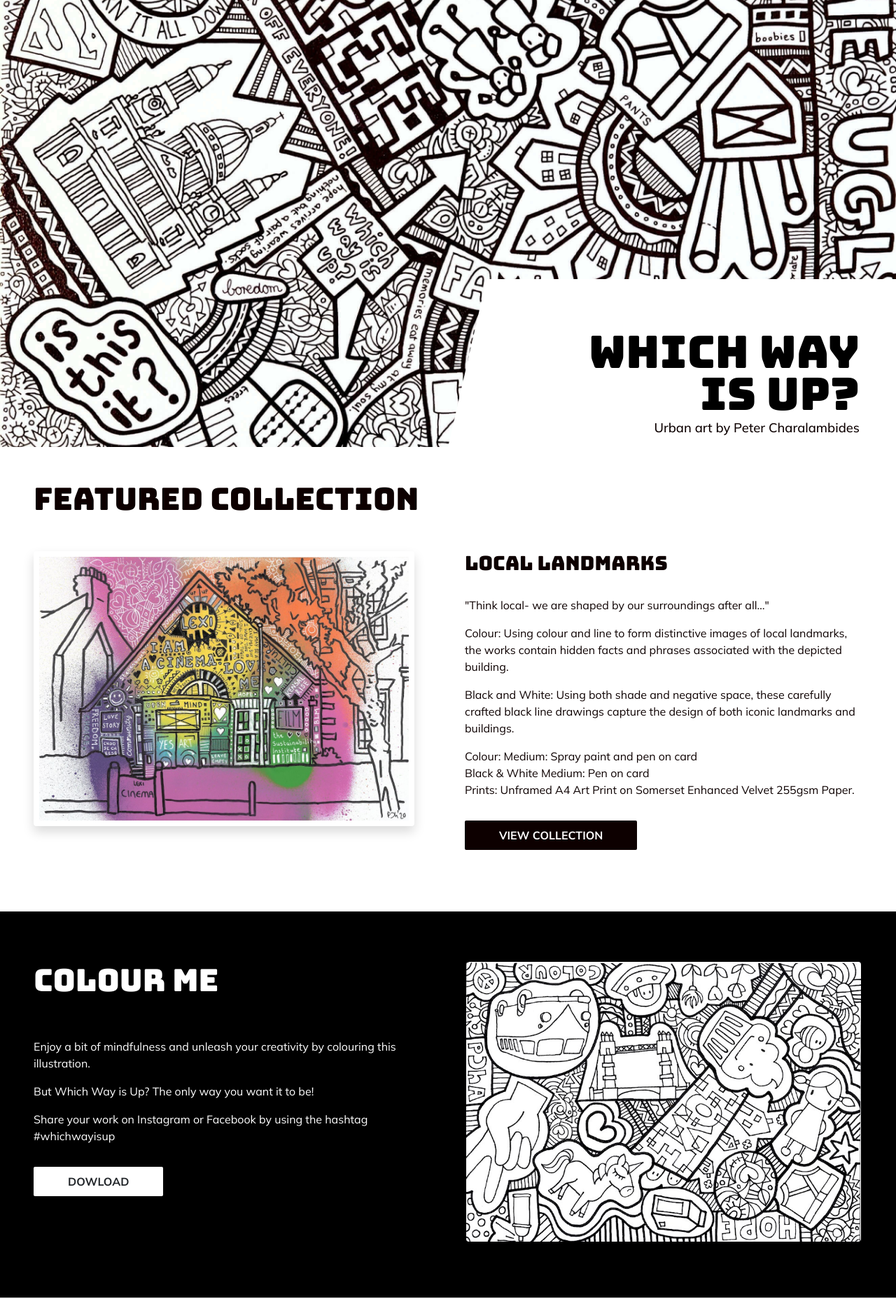
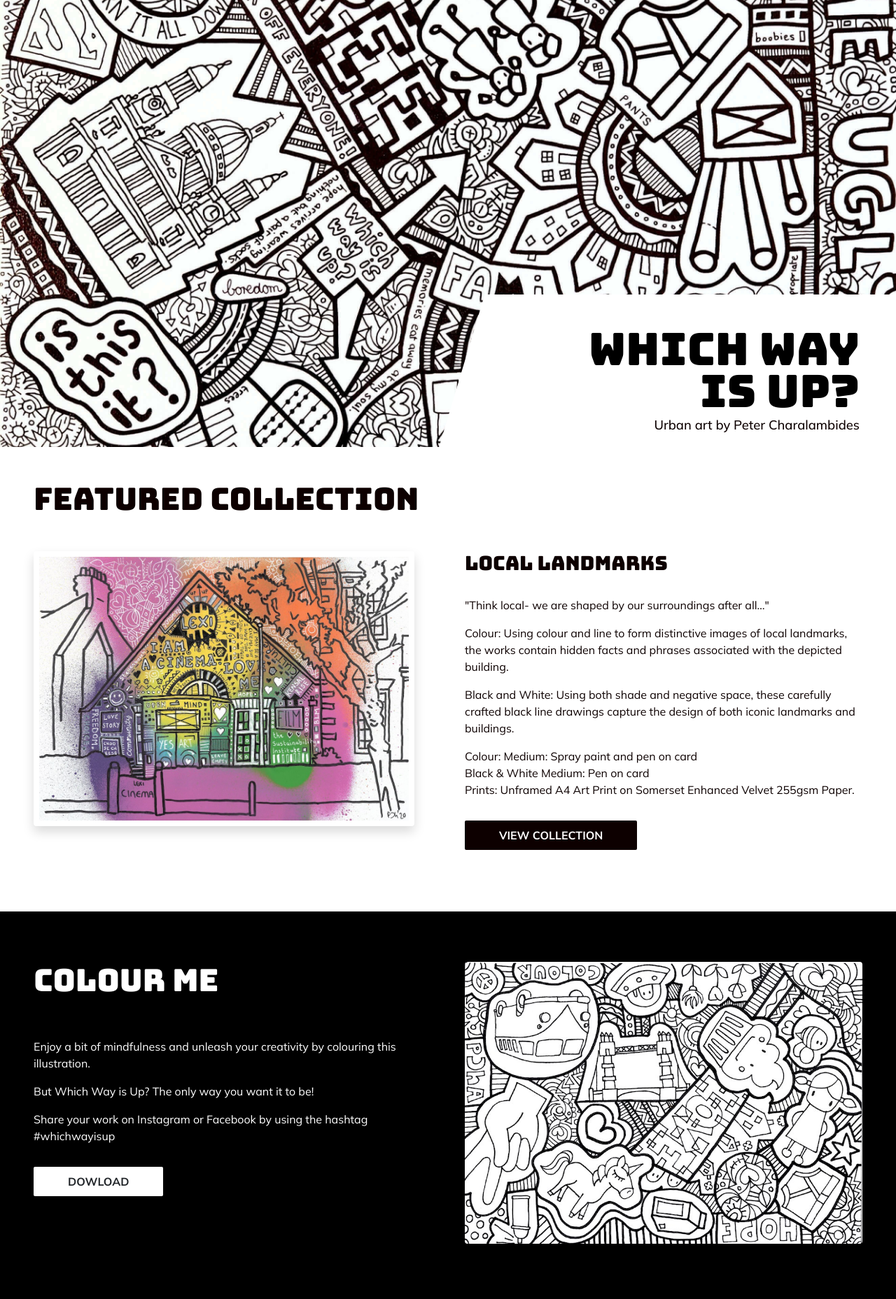
Before and after one commit to lemocla/Which-way-is-up, a Django app: page / in a window 1280 px wide. Shown: the part 73-1930 px from the top of the page at 70% size. Run offline with Django 3.2, Linux system fonts and the light colour scheme; some web fonts are replaced.

Commit message:
Refactor hero headers styles

```diff
--- a/home/templates/home/index.html
+++ b/home/templates/home/index.html
@@ -4,8 +4,7 @@
 {% block content %}
 <!-- hero image -->
 <div class="container-fluid hero-image mb-5">
-    <div class="trapezoid"></div>
-    <div class="hero-text-container">
+    <div class="hero-trapezoid">
         <h1 class="hero-header text-end text-black">Which Way Is Up?</h1>
         <h2 class="hero-tagline text-end">Urban art by Peter Charalambides</h2>
     </div>
@@ -106,7 +105,6 @@
        </div>
        <div class="mt-3 py-4 text-center">
            <a href="#" class="btn btn-black px-5 py-2 text-uppercase">View all reviews</a>
-           <!---->
        </div>
    </div>
 </div>
--- a/static/css/base.css
+++ b/static/css/base.css
@@ -128,24 +128,16 @@ footer li a:hover,
     position: relative;
 }
 
-/*https://css-tricks.com/working-with-shapes-in-web-design/*/
-.trapezoid {
-    border-bottom: 30vh solid #ffffff;
-    border-left: 65px solid transparent;
-    border-right: 0px solid transparent;
-    height: 0;
-    width: 50%;
-    min-width: 315px;
+/*trapezoid shape inspired from https://bennettfeely.com/clippy/*/
+
+.hero-trapezoid {
+    clip-path: polygon(20% 0, 100% 0, 100% 100%, 0% 100%);
+    background-color: var(--white);
     position: absolute;
     bottom: 0rem;
     right: 0rem;
-}
-
-.hero-text-container {
-    width: 75%;
-    position: absolute;
-    bottom: 0.5rem;
-    right: .75rem;
+    width: 82.5%;
+    padding: 2rem 1rem 0.5rem 12%;
 }
 
 .hero-header {
@@ -159,6 +151,7 @@ footer li a:hover,
     font-size: 1rem;
     font-family: Mulish;
 }
+
 
 /*-----------[ HOMEPAGE SECTIONS ]-----------*/
 
@@ -180,16 +173,6 @@ footer li a:hover,
 
 @media only screen and (min-width: 576px) {
 
-    /* Hero image */
-    .trapezoid {
-        border-left: 55px solid transparent;
-    }
-
-    .hero-text-container {
-        width: 35%;
-        right: 3.25rem;
-    }
-
     .hero-header {
         font-size: 4rem;
         line-height: 3.75rem;
@@ -198,11 +181,23 @@ footer li a:hover,
     .hero-tagline {
         font-size: 1.15rem;
     }
+
+    .hero-trapezoid {
+        clip-path: polygon(15% 0, 100% 0, 100% 100%, 0% 100%);
+        padding: 3rem 3.25rem 0.75rem 17.5%;
+    }
 }
 
+
 @media only screen and (min-width: 992px) {
+    .hero-trapezoid {
+        clip-path: polygon(10% 0, 100% 0, 100% 100%, 0% 100%);
+        width: 51%;
+        padding: 2rem 3.25rem 0.75rem 5%;
+    }
+
     .img-home {
-        max-height: 400px !important;
+        max-height: 425px !important;
     }
 
     .reviews-container {
@@ -210,8 +205,37 @@ footer li a:hover,
     }
 }
 
+@media only screen and (min-width: 992px) {
+    .hero-trapezoid {
+        padding: 3rem 3.25rem 0.75rem 10%;
+    }
+}
+
 @media only screen and (min-width: 1450px) {
     .container-home {
         width: 90% !important;
     }
+
+    .hero-trapezoid {
+        clip-path: polygon(10% 0, 100% 0, 100% 100%, 0% 100%);
+        padding: 3.5rem 3.25rem 0.75rem 20%;
+    }
 }
+
+@media only screen and (min-width: 1750px) {
+      .img-home {
+        max-height: 90% !important;
+    }
+}
+
+@media only screen and (min-width: 2000px) {
+    .container-home {
+        width: 90% !important;
+    }
+
+    .hero-trapezoid {
+        clip-path: polygon(10% 0, 100% 0, 100% 100%, 0% 100%);
+        padding: 3.5rem 5% 0.75rem 25%;
+    }
+
+}
```
